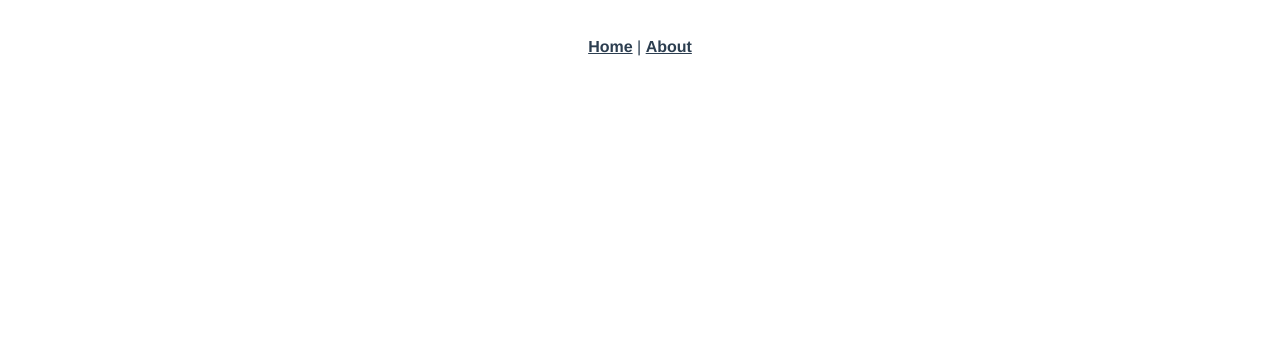
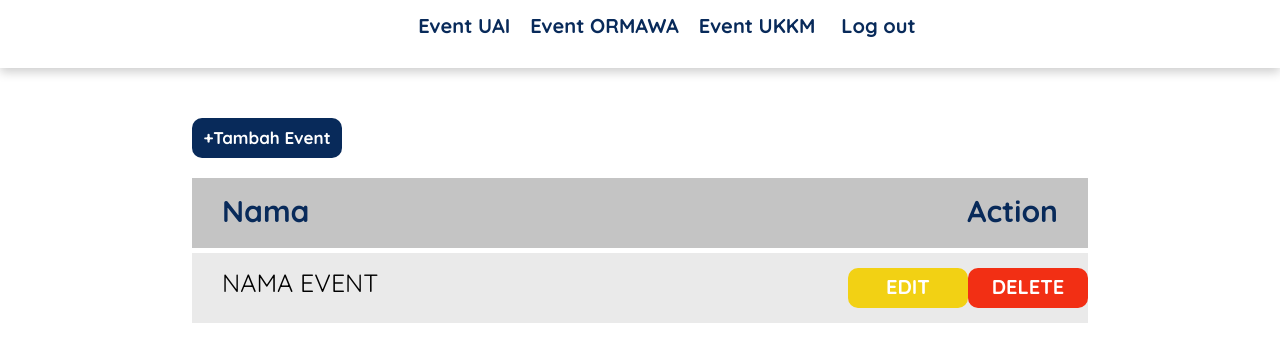
Before and after one commit to rahman1005/Nasyaat-UAI, a Vue app in the folder frontend/: page /dashboard in a window 1280 px wide. Shown: the top 362 px of the page. Built offline with nearby package versions, Linux system fonts and the light colour scheme.

Commit message:
membuat tampilan dashboard admin, form input dan list event dashboard

```diff
--- a/frontend/src/App.vue
+++ b/frontend/src/App.vue
@@ -1,32 +1,5 @@
 <template>
   <div id="app">
-    <nav>
-      <router-link to="/">Home</router-link> |
-      <router-link to="/about">About</router-link>
-    </nav>
     <router-view/>
   </div>
 </template>
-
-<style>
-#app {
-  font-family: Avenir, Helvetica, Arial, sans-serif;
-  -webkit-font-smoothing: antialiased;
-  -moz-osx-font-smoothing: grayscale;
-  text-align: center;
-  color: #2c3e50;
-}
-
-nav {
-  padding: 30px;
-}
-
-nav a {
-  font-weight: bold;
-  color: #2c3e50;
-}
-
-nav a.router-link-exact-active {
-  color: #42b983;
-}
-</style>
--- /dev/null
+++ b/frontend/src/assets/css/main.css
@@ -0,0 +1,129 @@
+@import url('https://fonts.googleapis.com/css2?family=Quicksand:wght@400;700&display=swap');
+body {
+  /* untuk memformat bagian body */
+    font-family: Quicksand, sans-serif;
+    margin: 0;
+   padding: 0;
+
+ }
+ nav {
+  position: sticky;
+  padding: 10px;
+  top: 0;
+  z-index: 99 ; /*agar navigasi jadi elemen palign atas*/
+  box-shadow: 0 4px 10px 0 rgba(0, 0, 0, 0.2);
+  width: 100%;
+  background-color: white;
+}
+nav ul {
+  text-align:center;
+}
+nav li{
+  display: inline;
+  padding-left: 20px;
+  font-size: 20px;
+  font-weight: bold;
+}
+nav a {
+  text-decoration: none;
+  color: #082A5A;
+
+}
+nav a:hover {
+  text-decoration: none;
+
+}
+.button-logout{
+  border: none;
+  background-color: white;
+  color: #082A5A;
+  font-size: 20px;
+  font-weight: bold;
+}
+.button-logout:hover{
+  color: #2276B4;
+}
+/* style dashborad dan form */
+.form{
+  width: 70%;
+  margin: 50px auto;
+}
+.list{
+  width: 70%;
+  margin: 50px auto;
+}
+.form h1 {
+  color: #082A5A;
+  font-weight: bold;
+  text-align: center;
+}
+.tambah-event {
+  width: 150px;
+  height: 40px;
+  background-color: #082A5A;
+  border-radius: 10px;
+
+}
+.tambah-event h1{
+  font-size: 17px;
+  text-align: center;
+  padding-top: 10px;
+  font-weight: bold;
+}
+.list a{
+  text-decoration: none;
+  color: white;
+}
+
+.list-item{
+  display: grid;
+  grid-template-columns: 1fr 1fr;
+  background-color: #C4C4C4;
+  margin-top: 20px  ;
+  color: #082A5A;
+  height: 70px;
+
+}
+.action {
+  text-align: right;
+  padding: 15px 30px 0px 0px;
+  font-size: 30px;
+  font-weight: bold;
+
+}
+.judul {
+  padding: 15px 0px 0px 30px;
+  font-size: 30px;
+  font-weight: bold;
+}
+.list-item-event{
+  display: grid;
+  grid-template-columns: 6fr 1fr 1fr;
+  background-color: #eaeaea;
+  margin-top: 5px  ;
+  color: #082A5A;
+  height: 70px;
+}
+.judul-event{
+  font-size: 25px;
+  padding: 15px 0px 0px 30px;
+  color: black;
+
+}
+.btn{
+  height: 40px;
+  width: 120px;
+  margin-top:15px;
+  border-radius: 10px;
+}
+.color-edit{
+  background-color: #F2D114;
+}
+.color-delete{
+  background-color: #F22F14;
+}
+.text-action{
+  font-size: 20px;
+  font-weight: bold;
+  color: white;
+}
--- /dev/null
+++ b/frontend/src/components/Form-post.vue
@@ -0,0 +1,81 @@
+<template>
+  <div class="form-input">
+    <div class="mb-3">
+      <label for="formGroupExampleInput" class="form-label">Nama Event</label>
+      <input
+        type="text"
+        class="form-control"
+        id="formGroupExampleInput"
+        placeholder="Contoh: MILAD NASYAAT UAI"
+      />
+    </div>
+    <div class="mb-3">
+      <label for="formGroupExampleInput2" class="form-label">Tempat</label>
+      <input
+        type="text"
+        class="form-control"
+        id="formGroupExampleInput2"
+        placeholder="Contoh: Auditorium Arifin Panigoro"
+      />
+    </div>
+    <div class="row g-3">
+      <div class="col">
+        <label for="formGroupExampleInput2" class="form-label">Tanggal</label>
+        <input
+          type="text"
+          class="form-control"
+          placeholder="Contoh 2022-05-10"
+          aria-label="First name"
+        />
+      </div>
+      <div class="col">
+        <label for="formGroupExampleInput2" class="form-label">Waktu</label>
+        <input
+          type="text"
+          class="form-control"
+          placeholder="08:00:00"
+          aria-label="Last name"
+        />
+      </div>
+    </div>
+    <div class="mb-3">
+      <label for="formGroupExampleInput2" class="form-label"
+        >Link Pendaftaran</label
+      >
+      <input
+        type="text"
+        class="form-control"
+        id="formGroupExampleInput2"
+        placeholder="www.form.com"
+      />
+    </div>
+    <div class="mb-3">
+      <label for="formGroupExampleInput2" class="form-label">Link Poster</label>
+      <input
+        type="text"
+        class="form-control"
+        id="formGroupExampleInput2"
+        placeholder="www.image.com"
+      />
+    </div>
+    <div class="form-floating">
+    <label for="floatingTextarea2">Deskripsi</label>
+      <textarea
+        class="form-control"
+        placeholder=""
+        id="floatingTextarea2"
+        style="height: 100px"
+      ></textarea>
+
+    </div>
+  </div>
+</template>
+
+<script>
+export default {
+  name: "input-post",
+};
+</script>
+
+<style>
+</style>
--- /dev/null
+++ b/frontend/src/components/NavbarDashboard.vue
@@ -0,0 +1,24 @@
+<template>
+  <div class="nav-dashboard">
+         <nav>
+            <ul>
+                <li><a href="/dashboard">Event UAI</a></li>
+                <li><a href="/allevents">Event ORMAWA</a></li>
+                <li><a href="/about">Event UKKM</a></li>
+                <li ><button class="button-logout" >Log out</button></li>
+
+            </ul>
+        </nav>
+  </div>
+</template>
+
+<script>
+export default {
+    name:'navbar-dashboard'
+
+}
+</script>
+
+<style>
+
+</style>
--- /dev/null
+++ b/frontend/src/components/listEventDashboard.vue
@@ -0,0 +1,35 @@
+<template>
+  <div class="list-event">
+        <div class="list-item">
+          <div>
+            <h1 class="judul">Nama</h1>
+          </div>
+          <div>
+            <h1 class="action">Action</h1>
+          </div>
+        </div>
+        <div class="list-item-event">
+          <div>
+            <h2 class="judul-event">NAMA EVENT</h2>
+          </div>
+          <div  class="btn color-edit">
+            <h2 class="text-action">EDIT</h2>
+            </div>
+          <div class="btn color-delete">
+            <h2 class="text-action">DELETE</h2>
+          </div>
+        </div>
+
+  </div>
+</template>
+
+<script>
+export default {
+    name: 'list-event',
+
+}
+</script>
+
+<style>
+
+</style>
--- a/frontend/src/router/index.js
+++ b/frontend/src/router/index.js
@@ -1,6 +1,8 @@
 import Vue from 'vue'
 import VueRouter from 'vue-router'
 import HomeView from '../views/HomeView.vue'
+import Dashboardview from '../views/DashboardView.vue'
+import inputPostView from '../views/inputPost.vue'
 
 Vue.use(VueRouter)
 
@@ -11,13 +13,16 @@ const routes = [
     component: HomeView
   },
   {
-    path: '/about',
-    name: 'about',
-    // route level code-splitting
-    // this generates a separate chunk (about.[hash].js) for this route
-    // which is lazy-loaded when the route is visited.
-    component: () => import(/* webpackChunkName: "about" */ '../views/AboutView.vue')
+    path:'/dashboard',
+    name: 'dashboard',
+    component:Dashboardview
+  },
+  {
+    path:'/inputpost',
+    name: 'inputpost',
+    component:inputPostView
   }
+
 ]
 
 const router = new VueRouter({
--- /dev/null
+++ b/frontend/src/views/DashboardView.vue
@@ -0,0 +1,25 @@
+<template>
+    <div class="Dashboard-home">
+        <Navbar/>
+        <main class="list">
+          <a href="/inputpost"> <div class="tambah-event"><h1>+Tambah Event</h1></div></a>
+          <ListEvent/>
+        </main>
+    </div>
+</template>
+
+<script>
+import Navbar from "@/components/NavbarDashboard.vue"
+import ListEvent from '@/components/listEventDashboard.vue'
+export default {
+    name:'dashboard-view',
+    components:{
+        Navbar,
+        ListEvent
+    }
+}
+</script>
+
+<style>
+
+</style>
--- /dev/null
+++ b/frontend/src/views/inputPost.vue
@@ -0,0 +1,26 @@
+<template>
+  <div class="input-post-view">
+        <Navbar/>
+        <main class="form">
+            <h1>Buat Event Baru</h1>
+            <Input-post/>
+        </main>
+  </div>
+</template>
+
+<script>
+import Navbar from "@/components/NavbarDashboard.vue"
+import InputPost from '@/components/Form-post.vue'
+
+export default {
+    name: 'input-post-view',
+    components:{
+        Navbar,
+        InputPost
+    }
+}
+</script>
+
+<style>
+
+</style>
```
Also changed, not shown: frontend/src/main.js (+10 -1 lines), 1 other file (tests, documents, lock files or other folders).
